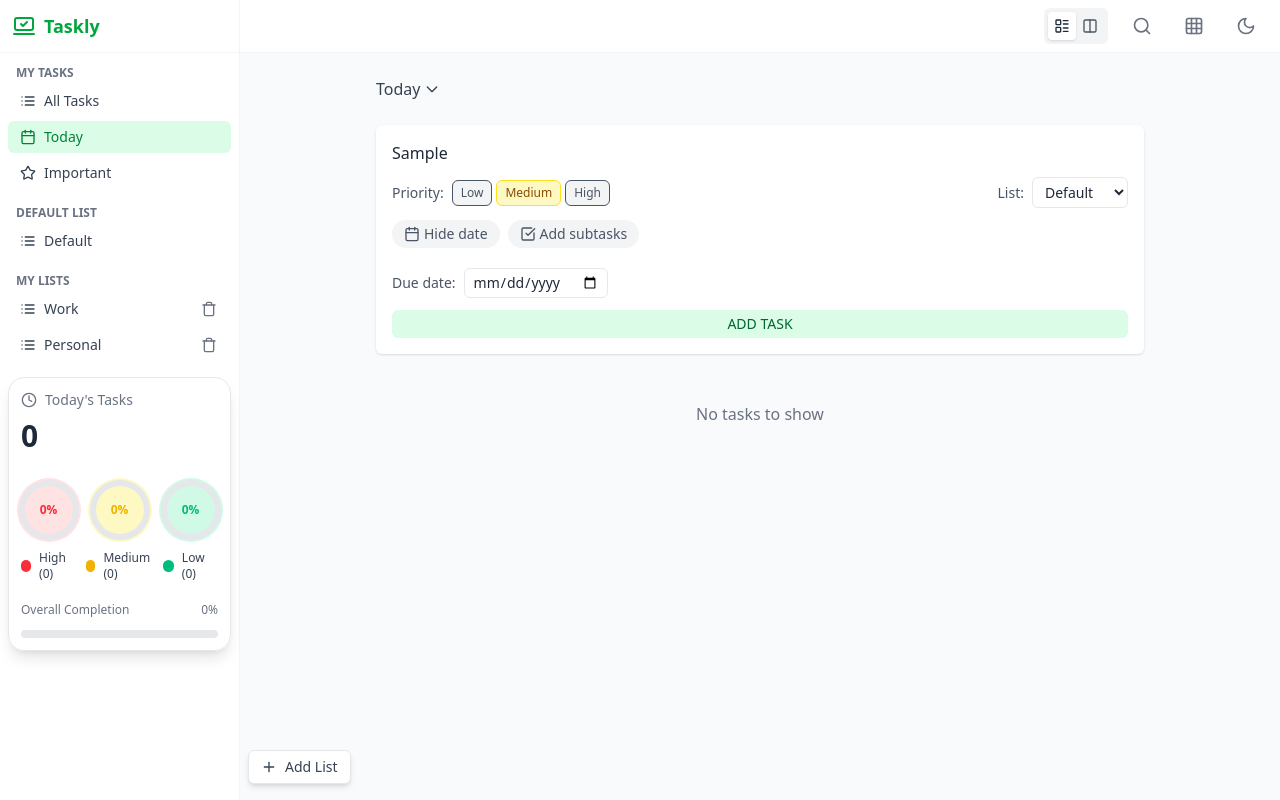
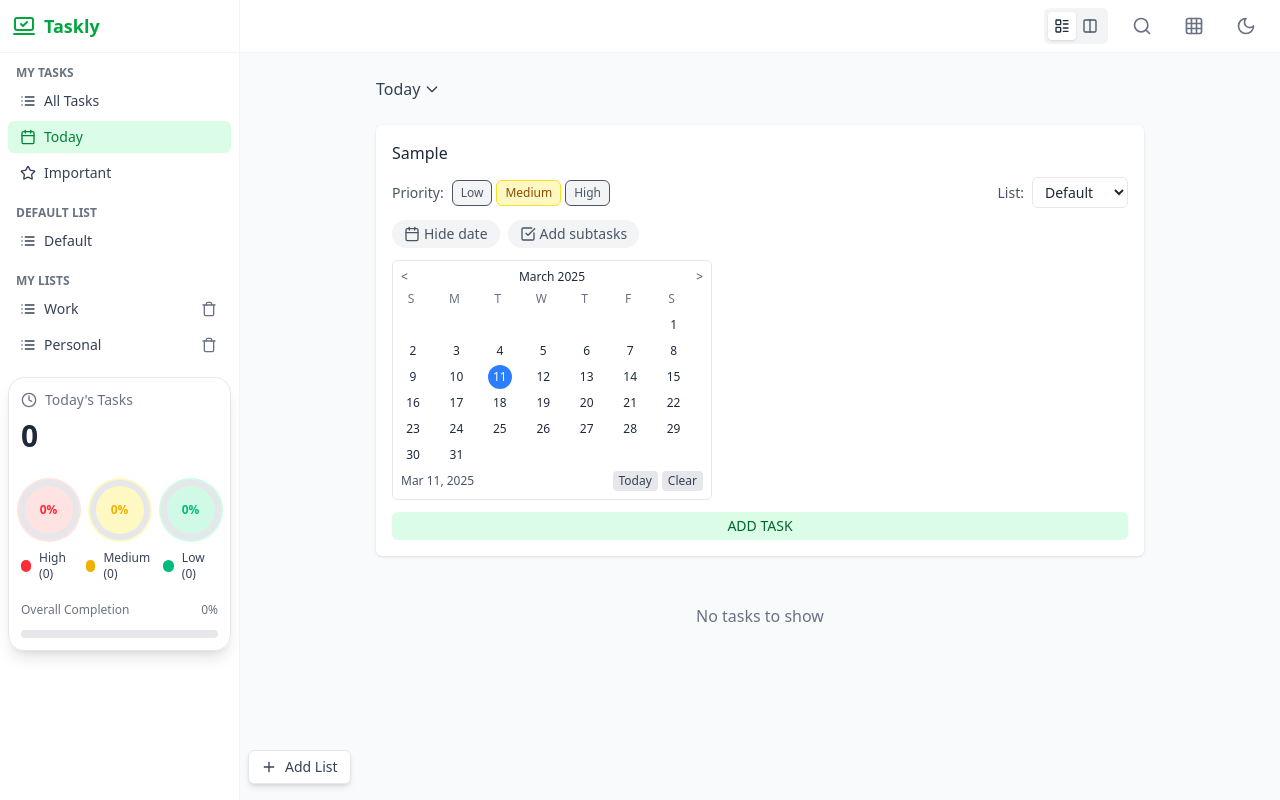
Before and after one commit to pathakjiop/DoIT, a React (Vite) app: page / in a window 1280 px wide. Both pictures are taken after typing "Sample" into the empty fields and a click on the button "Add date". Built offline with nearby package versions, Linux system fonts and the light colour scheme.

Commit message:
Date Input Changes

```diff
--- a/package.json
+++ b/package.json
@@ -17,8 +17,10 @@
     "@mui/x-date-pickers": "^7.27.3",
     "@mui/x-date-pickers-pro": "^7.27.3",
     "@tailwindcss/vite": "^4.0.12",
+    "date-fns": "^4.1.0",
     "lucide-react": "^0.479.0",
     "react": "^19.0.0",
+    "react-calendar": "^5.1.0",
     "react-dnd": "^16.0.1",
     "react-dnd-html5-backend": "^16.0.1",
     "react-dom": "^19.0.0",
--- a/src/components/MainContent/TaskInput.jsx
+++ b/src/components/MainContent/TaskInput.jsx
@@ -2,6 +2,7 @@ import { useState } from "react"
 import { Calendar, CheckSquare, Plus, X } from 'lucide-react'
 import { useTheme } from "../contexts/ThemeContext"
 import { useTasks } from "../contexts/TaskContext"
+import { format } from 'date-fns'
 
 const TaskInput = () => {
   const { darkMode } = useTheme()
@@ -18,6 +19,9 @@ const TaskInput = () => {
   const [newTaskRecurring, setNewTaskRecurring] = useState(null)
   const [newTaskReminder, setNewTaskReminder] = useState(null)
   const [newTaskDependsOn, setNewTaskDependsOn] = useState(null)
+  const [showRecurringOptions, setShowRecurringOptions] = useState(false)
+  const [showReminderOptions, setShowReminderOptions] = useState(false)
+  const [showDependencyOptions, setShowDependencyOptions] = useState(false)
 
   // State for subtasks
   const [newSubtasks, setNewSubtasks] = useState([])
@@ -26,6 +30,7 @@ const TaskInput = () => {
 
   // State for task date picker
   const [showDatePicker, setShowDatePicker] = useState(false)
+  const [selectedDate, setSelectedDate] = useState(new Date())
 
   // Add new subtask to the list of new subtasks
   const addNewSubtask = () => {
@@ -46,6 +51,73 @@ const TaskInput = () => {
       setNewTaskTags([...newTaskTags, newTaskTag.trim()])
       setNewTaskTag("")
     }
+  }
+
+  // Date picker functions
+  const handleDateSelection = (date) => {
+    setSelectedDate(date)
+    setNewTaskDate(format(date, 'yyyy-MM-dd'))
+  }
+
+  const generateCalendarDays = () => {
+    const firstDayOfMonth = new Date(selectedDate.getFullYear(), selectedDate.getMonth(), 1)
+    const startingDayOfWeek = firstDayOfMonth.getDay()
+    const daysInMonth = new Date(selectedDate.getFullYear(), selectedDate.getMonth() + 1, 0).getDate()
+
+    const days = []
+
+    // Add empty cells for days before the first of the month
+    for (let i = 0; i < startingDayOfWeek; i++) {
+      days.push(<div key={`empty-${i}`} className="h-6 w-6"></div>)
+    }
+
+    // Get today's date for comparison
+    const today = new Date()
+    today.setHours(0, 0, 0, 0)
+
+    // Add the days of the month
+    for (let i = 1; i <= daysInMonth; i++) {
+      const date = new Date(selectedDate.getFullYear(), selectedDate.getMonth(), i)
+      date.setHours(0, 0, 0, 0)
+
+      const isSelected = selectedDate &&
+        date.getDate() === selectedDate.getDate() &&
+        date.getMonth() === selectedDate.getMonth() &&
+        date.getFullYear() === selectedDate.getFullYear()
+
+      const isToday =
+        date.getDate() === today.getDate() &&
+        date.getMonth() === today.getMonth() &&
+        date.getFullYear() === today.getFullYear()
+
+      days.push(
+        <button
+          key={i}
+          onClick={() => handleDateSelection(date)}
+          className={`h-6 w-6 rounded-full flex items-center justify-center text-xs
+            ${isSelected
+              ? 'bg-blue-500 text-white'
+              : isToday
+                ? darkMode
+                  ? 'border border-gray-400 text-gray-200'
+                  : 'border border-gray-400 text-gray-800'
+                : darkMode
+                  ? 'hover:bg-gray-700 text-gray-200'
+                  : 'hover:bg-gray-200 text-gray-800'
+            }`}
+        >
+          {i}
+        </button>
+      )
+    }
+
+    return days
+  }
+
+  const changeMonth = (increment) => {
+    const newDate = new Date(selectedDate)
+    newDate.setMonth(selectedDate.getMonth() + increment)
+    setSelectedDate(newDate)
   }
 
   // Add new task
@@ -173,19 +245,71 @@ const TaskInput = () => {
               <CheckSquare className="w-4 h-4 mr-1" />
               {showSubtaskInput ? "Hide subtasks" : "Add subtasks"}
             </button>
+
+
           </div>
 
           {/* Date Picker */}
           {showDatePicker && (
-            <div className="flex items-center mt-2">
-              <label className={`mr-2 ${darkMode ? 'text-gray-300' : 'text-gray-600'} text-sm`}>Due date:</label>
-              <input
-                type="date"
-                value={newTaskDate}
-                onChange={(e) => setNewTaskDate(e.target.value)}
-                min={today}
-                className={`border ${darkMode ? 'bg-gray-700 text-gray-200 border-gray-600' : 'bg-white text-gray-800 border-gray-200'} rounded-md px-2 py-1 text-sm`}
-              />
+            <div className={`border ${darkMode ? 'border-gray-700 bg-gray-800' : 'border-gray-200 bg-white'} rounded-md p-2 max-w-xs`}>
+              <div className="mb-1 flex justify-between items-center">
+                <button
+                  onClick={() => changeMonth(-1)}
+                  className={`text-xs ${darkMode ? 'text-gray-300 hover:text-white' : 'text-gray-600 hover:text-black'}`}
+                >
+                  &lt;
+                </button>
+                <div className={`text-xs font-medium text-center ${darkMode ? 'text-gray-200' : 'text-gray-800'}`}>
+                  {format(selectedDate, 'MMMM yyyy')}
+                </div>
+                <button
+                  onClick={() => changeMonth(1)}
+                  className={`text-xs ${darkMode ? 'text-gray-300 hover:text-white' : 'text-gray-600 hover:text-black'}`}
+                >
+                  &gt;
+                </button>
+              </div>
+
+              <div className="grid grid-cols-7 gap-0.5 mb-1">
+                {['S', 'M', 'T', 'W', 'T', 'F', 'S'].map(day => (
+                  <div key={day} className={`h-5 w-5 flex items-center justify-center text-xs font-medium ${darkMode ? 'text-gray-400' : 'text-gray-500'}`}>
+                    {day}
+                  </div>
+                ))}
+              </div>
+
+              <div className="grid grid-cols-7 gap-0.5 mb-1">
+                {generateCalendarDays()}
+              </div>
+
+              <div className="flex items-center justify-between mt-1">
+                <div className="text-xs truncate">
+                  <span className={`${darkMode ? 'text-gray-300' : 'text-gray-600'}`}>
+                    {format(selectedDate, 'MMM d, yyyy')}
+                  </span>
+                </div>
+
+                <div className="flex space-x-1">
+                  <button
+                    className={`text-xs px-1.5 py-0.5 rounded ${darkMode ? 'bg-gray-700 hover:bg-gray-600 text-gray-300' : 'bg-gray-200 hover:bg-gray-300 text-gray-700'}`}
+                    onClick={() => {
+                      const today = new Date()
+                      setSelectedDate(today)
+                      setNewTaskDate(format(today, 'yyyy-MM-dd'))
+                    }}
+                  >
+                    Today
+                  </button>
+                  <button
+                    className={`text-xs px-1.5 py-0.5 rounded ${darkMode ? 'bg-gray-700 hover:bg-gray-600 text-gray-300' : 'bg-gray-200 hover:bg-gray-300 text-gray-700'}`}
+                    onClick={() => {
+                      setNewTaskDate("")
+                    }}
+                  >
+                    Clear
+                  </button>
+                </div>
+              </div>
             </div>
           )}
 
@@ -230,44 +354,6 @@ const TaskInput = () => {
             </div>
           )}
 
-          {/* Tags Input */}
-          {showTagInput && (
-            <div className={`border ${darkMode ? 'border-gray-700 bg-gray-800' : 'border-gray-200 bg-white'} rounded-md p-3`}>
-              <h3 className={`text-sm font-medium mb-2 ${darkMode ? 'text-gray-300' : 'text-gray-700'}`}>Tags</h3>
-              {newTaskTags.length > 0 && (
-                <div className="flex flex-wrap gap-2 mb-3">
-                  {newTaskTags.map(tag => (
-                    <div key={tag} className={`${darkMode ? 'bg-purple-900 text-purple-200' : 'bg-purple-100 text-purple-800'} px-2 py-1 rounded-full text-xs flex items-center`}>
-                      {tag}
-                      <button
-                        className={`ml-1 ${darkMode ? 'text-purple-300 hover:text-purple-100' : 'text-purple-800 hover:text-purple-900'}`}
-                        onClick={() => setNewTaskTags(newTaskTags.filter(t => t !== tag))}
-                      >
-                        <X className="w-3 h-3" />
-                      </button>
-                    </div>
-                  ))}
-                </div>
-              )}
-              <div className="flex items-center">
-                <input
-                  type="text"
-                  value={newTaskTag}
-                  onChange={(e) => setNewTaskTag(e.target.value)}
-                  placeholder="Add a tag"
-                  className={`flex-1 border-b ${darkMode ? 'border-gray-700 bg-gray-800 text-gray-200' : 'border-gray-200 bg-white text-gray-800'} outline-none text-sm py-1`}
-                  onKeyPress={(e) => e.key === "Enter" && addNewTag()}
-                />
-                <button
-                  className="ml-2 p-1 text-green-600"
-                  onClick={addNewTag}
-                >
-                  <Plus className="w-4 h-4" />
-                </button>
-              </div>
-            </div>
-          )}
-
           <button
             className={`${darkMode ? 'bg-green-800 text-green-100 hover:bg-green-700' : 'bg-green-100 text-green-800 hover:bg-green-200'} px-4 py-1 rounded-md text-sm font-medium`}
             onClick={handleAddTask}
```
Also changed, not shown: 1 other file (tests, documents, lock files or other folders).
